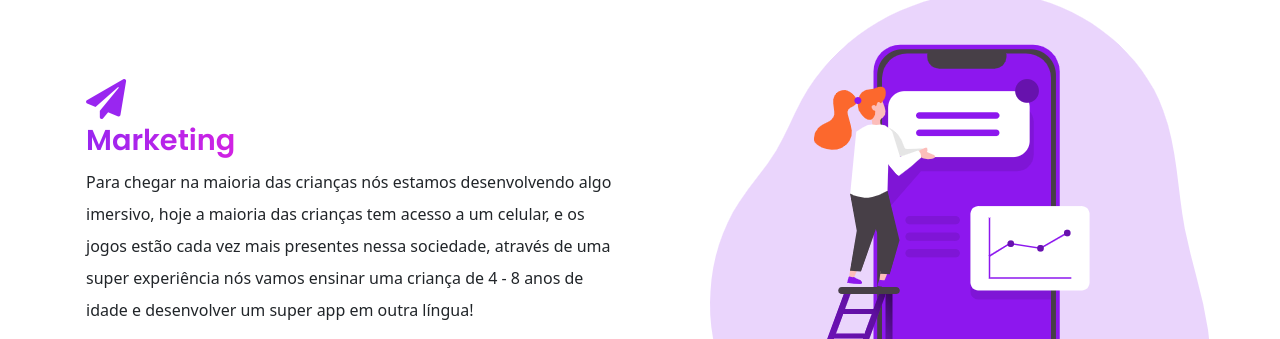
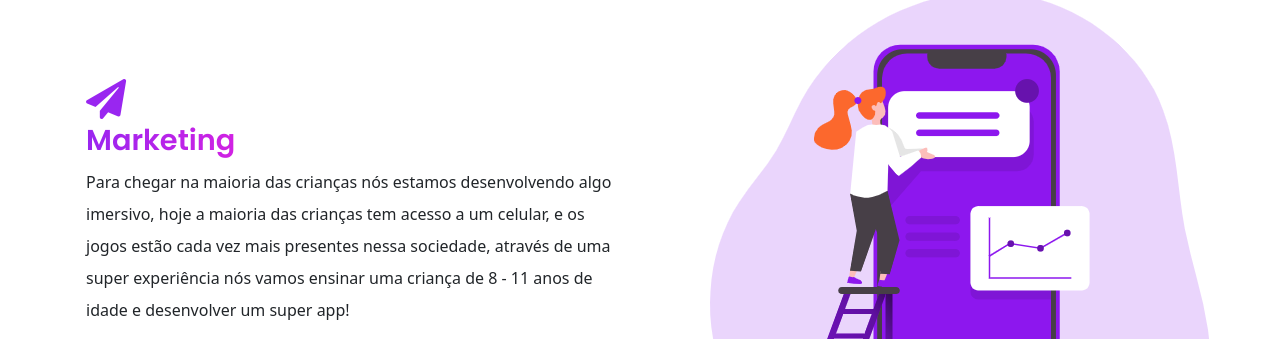
Before and after one commit to AvatarWF/ProjetoEmpreendedorismo, a website: page index.html in a window 1280 px wide. Shown: the part 1621-1960 px from the top of the page. Drawn offline with nearby package versions, Linux system fonts and the light colour scheme; files that its build step writes are made by us from their sources.

Commit message:
Alteração Idade

```diff
--- a/index.html
+++ b/index.html
@@ -257,8 +257,7 @@
                 algo imersivo, hoje a maioria das crianças tem acesso a um
                 celular, e os jogos estão cada vez mais presentes nessa
                 sociedade, através de uma super experiência nós vamos ensinar
-                uma criança de 4 - 8 anos de idade e desenvolver um super app em
-                outra língua!
+                uma criança de 8 - 11 anos de idade e desenvolver um super app!
               </p>
               <button
                 type="button"
```
